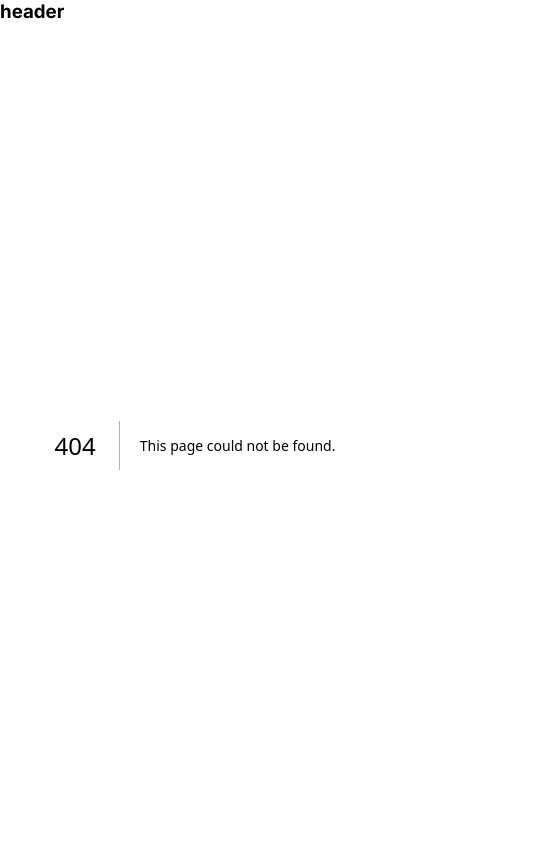
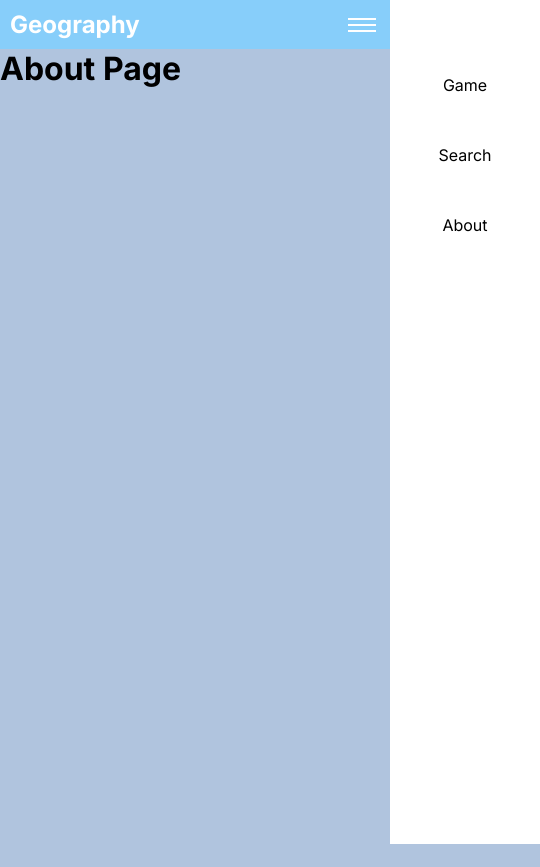
Before and after one commit to minezzig/geography, a Next.js app: page /about in a window 390 px wide. Before the commit this address had no page. Shown: the whole page, 540 px wide, since content can reach past the window. After the commit the page ends 844 px from the top, so only its background shows below. Built offline with nearby package versions, Linux system fonts and the light colour scheme.

Commit message:
add repsponsive navigation

```diff
--- /dev/null
+++ b/app/about/page.js
@@ -0,0 +1,3 @@
+export default function About() {
+  return <h1>About Page</h1>;
+}
--- a/app/header.js
+++ b/app/header.js
@@ -1,3 +1,39 @@
+"use client";
+
+import styles from "./header.module.css";
+
 export default function Header() {
-    return <h3>header</h3>
+  function handleClick() {
+    const navLinks = document.querySelector(`.${styles.navLinks}`);
+    const bars = document.querySelectorAll(`.${styles.bar}`);
+    navLinks.classList.toggle(`${styles.open}`);
+    bars.forEach((bar) => bar.classList.toggle(`${styles.x}`));
+  }
+  return (
+    <>
+      <nav className={styles.navBar}>
+        <div className="logo">
+          <h1>
+            <a href="/">Geography</a>
+          </h1>
+        </div>
+        <div className={styles.hamburger} onClick={handleClick}>
+          <div className={styles.bar}></div>
+          <div className={styles.bar}></div>
+          <div className={styles.bar}></div>
+        </div>
+        <ul className={styles.navLinks}>
+          <li>
+            <a href="/game">Game</a>
+          </li>
+          <li>
+            <a href="/search">Search</a>
+          </li>
+          <li>
+            <a href="/about">About</a>
+          </li>
+        </ul>
+      </nav>
+    </>
+  );
 }
--- /dev/null
+++ b/app/header.module.css
@@ -0,0 +1,78 @@
+.navBar {
+  width: 100%;
+  display: flex;
+  align-items: center;
+  justify-content: space-between;
+  background-color: lightskyblue;
+  padding: 10px;
+}
+
+.navBar a {
+  text-decoration: none;
+  color: white;
+}
+.hamburger {
+  display: none;
+}
+.bar {
+  background: white;
+  height: 2px;
+  width: 28px;
+  margin: 4px;
+  transition: all .1s;
+
+}
+
+.navLinks {
+  display: flex;
+  list-style-type: none;
+}
+
+.navLinks li {
+  padding: 5px;
+}
+
+@media only screen and (max-width: 480px) {
+  .hamburger {
+    display: block;
+    z-index: 5;
+  }
+
+  .navLinks {
+    flex-direction: column;
+    align-items: center;
+    position: absolute;
+    top: 0;
+    right: -150px;
+    background: white;
+    width: 150px;
+    height: 100%;
+    padding: 50px;
+    transition: right .2s;
+  }
+
+  .navLinks li {
+    margin: 20px;
+  }
+  .navLinks a {
+    color: black;
+  }
+  .x:nth-child(1) {
+    transition: all .1s;
+    background-color: black;
+    transform: rotate(27deg);
+    transform-origin: top left;
+  }
+  .x:nth-child(2) {
+    width: 0;
+  }
+  .x:nth-child(3) {
+    transition: all .1s;
+    background-color: black;
+    transform: rotate(-27deg);
+    transform-origin: bottom left;
+  }
+  .open {
+    right: 0;
+  }
+}
```
